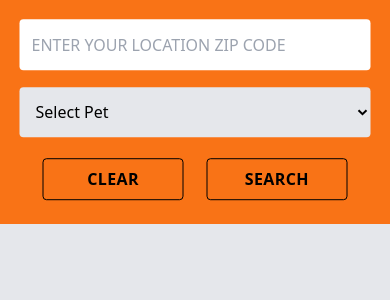
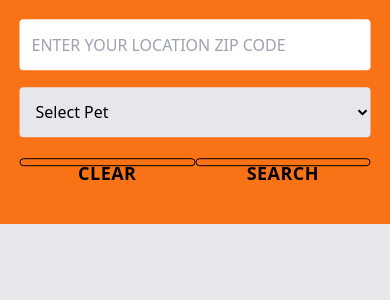
Before and after one commit to neli-rashkova/PetFinder-Ticket, a Vue app: page / in a window 390 px wide. Shown: the top 300 px of the page. Built offline with nearby package versions, Linux system fonts and the light colour scheme.

Commit message:
style: modified button style

```diff
--- a/src/components/Buttons/SmallButton.vue
+++ b/src/components/Buttons/SmallButton.vue
@@ -1,6 +1,6 @@
 <template>
   <button
-    class="w-2/5 bg-orange-500 rounded uppercase font-semibold tracking-wide border border-black active:bg-orange-300"
+    class="w-1/2 h-[20%] bg-orange-500 rounded uppercase font-semibold tracking-wide border border-black text-lg active:bg-orange-300 md:hidden"
     @click="btnClicked"
   >
     {{ props.label }}
```
